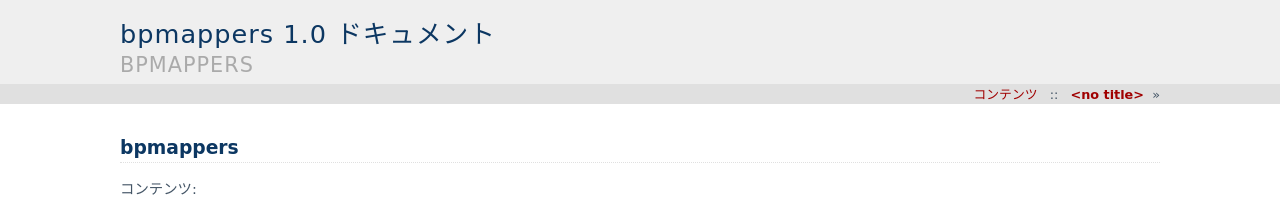
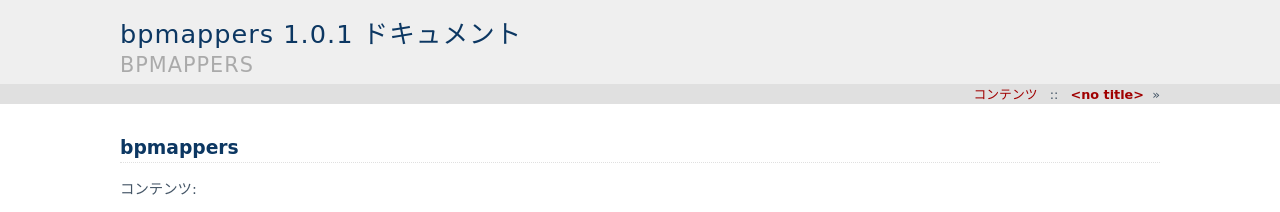
Before and after one commit to beproud/bpmappers, a Sphinx documentation site: the page built from docs/ja/source/index.rst, in a window 1280 px wide. Shown: the top 212 px of the page. Built offline with Sphinx 7.4.7, drawn with Linux system fonts in a browser that asks for light colours.

Commit message:
bump version

```diff
--- a/ChangeLog.rst
+++ b/ChangeLog.rst
@@ -1,6 +1,11 @@
 ==============
 Change History
 ==============
+
+1.0.1
+=====
+
+- Modify documentation config
 
 1.0
 ===
--- a/bpmappers/__init__.py
+++ b/bpmappers/__init__.py
@@ -13,4 +13,4 @@
     'DataError', 'InvalidDelegateException',
 ]
 
-VERSION = (1, 0, 0, None)
+VERSION = (1, 0, 1, None)
--- a/docs/ja/source/conf.py
+++ b/docs/ja/source/conf.py
@@ -57,9 +57,9 @@
 # built documents.
 #
 # The short X.Y version.
-version = '1.0'
+version = '1.0.1'
 # The full version, including alpha/beta/rc tags.
-release = '1.0'
+release = '1.0.1'
 
 # The language for content autogenerated by Sphinx. Refer to documentation
 # for a list of supported languages.
--- a/setup.py
+++ b/setup.py
@@ -13,7 +13,7 @@
 
 setup(
     name='bpmappers',
-    version='1.0',
+    version='1.0.1',
     description='bpmappers is a Python moudle that maps Python dictionary '
     'values and object properties to different dictionary.',
     long_description=read_file('README.rst'),
```
